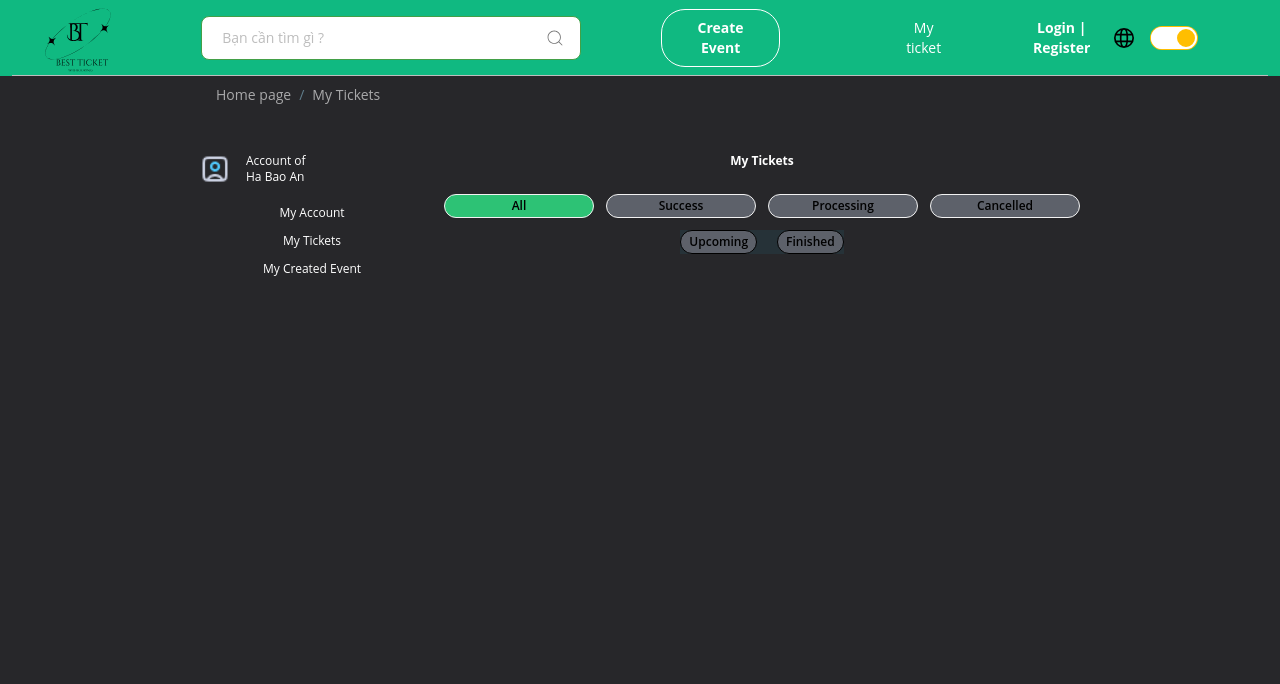
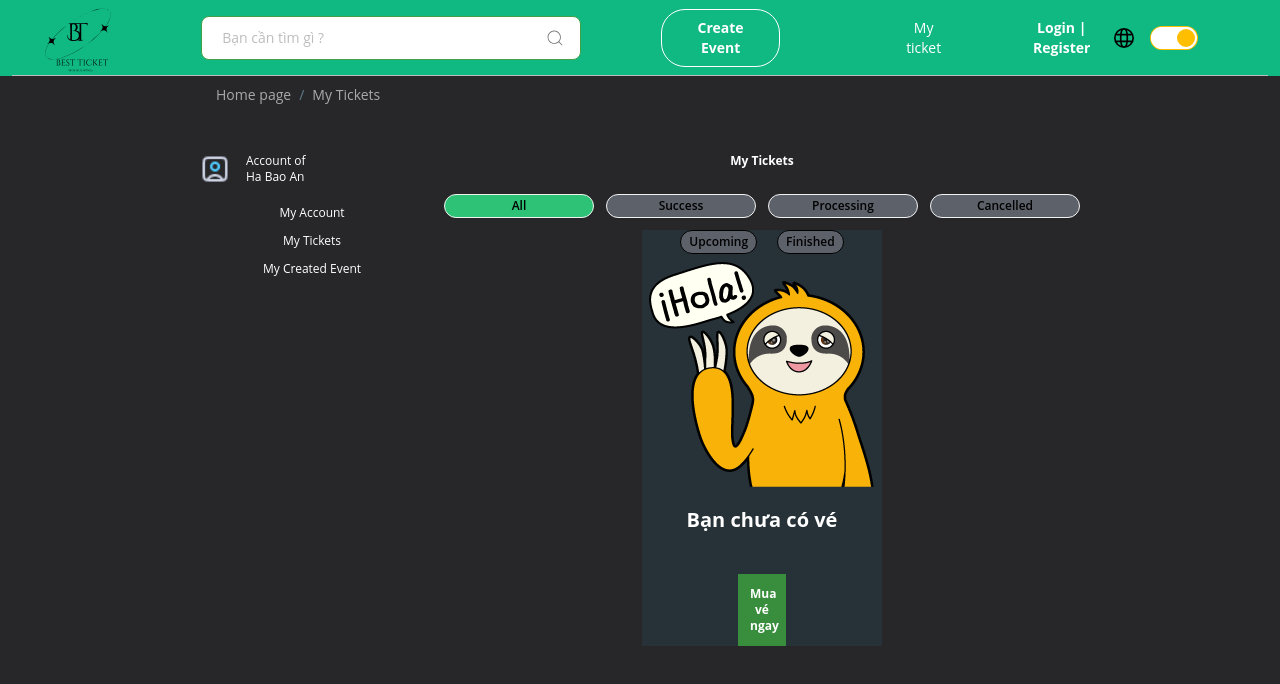
Before and after one commit to C0623I1-project-module-6/best-ticket-front, a React (Vite) app: page /my-ticket/1 in a window 1280 px wide. Shown: the top 684 px of the page. Built offline with nearby package versions, Linux system fonts and the light colour scheme; some icons are missing.

Commit message:
done ticketDetail

```diff
--- a/src/component/event/EventDetail.jsx
+++ b/src/component/event/EventDetail.jsx
@@ -1,6 +1,6 @@
 import {useDispatch, useSelector} from "react-redux";
 import {getEventById, selectEventById} from "../../features/EventSlice.js";
-import {useParams} from "react-router-dom";
+import {NavLink, useLocation, useParams} from "react-router-dom";
 import {useEffect} from "react";
 import {FaClock, FaHeart} from "react-icons/fa";
 import {FaFacebook, FaLocationDot} from "react-icons/fa6";
@@ -12,8 +12,10 @@ import {IoTicket} from "react-icons/io5";
 const EventDetail = () => {
     const dispatch = useDispatch();
     const eventId = useParams().id;
-
+    const location = useLocation();
     const event = useSelector(selectEventById);
+    // const ticket = useSelector(selectTic)
+    console.log(location)
     console.log(event)
     const showEventById = () => {
         console.log(eventId)
@@ -85,9 +87,9 @@ const EventDetail = () => {
                                     <p>03:00 PM - 06:00 PM</p>
                                 </div>
                                 <div className="w-1/6 flex text-right justify-end items-center">
-                                    <div className="py-2 px-10 bg-[#EF4141] text-center text-white text-xs">Mua vé
+                                    <NavLink to={`${location.pathname}/ticket-booking/${event.id}`} className="py-2 px-10 bg-[#EF4141] text-center text-white text-xs">Mua vé
                                         ngay
-                                    </div>
+                                    </NavLink>
                                 </div>
                             </div>
                         </div>
--- a/src/component/ticket/TicketDetails.jsx
+++ b/src/component/ticket/TicketDetails.jsx
@@ -2,16 +2,16 @@ import React, {useEffect, useState} from "react";
 import {useDispatch, useSelector} from "react-redux";
 import {getTicketsByStatusFinished, getTicketsByStatusUpcoming, selectShowTicket} from "../../features/TicketSlice.js";
 import JsBarcode from "jsbarcode";
-import {useParams} from "react-router-dom";
-
+import {NavLink, useParams} from "react-router-dom";
+import img from "../../assets/img/image/main.png"
 
 function TicketDetails(props) {
-    const [keyword, setKeyword] = useState(props.value);
     const customerId = useParams().customerId;
     const dispatch = useDispatch();
     const tickets = useSelector(selectShowTicket)
     const [activeButton1, setActiveButton1] = useState("");
 
+    console.log(tickets)
 
     const arg = {
         customerId: customerId,
@@ -49,12 +49,34 @@ function TicketDetails(props) {
                         Finished
                     < /button>
                 </div>
-                {tickets.data?.map((ticket, index) => (
+                {/*{tickets.data?.map((ticket, index) => (*/}
+                {/*    <div style={{border: "1px solid black"}} className="flex py-3 px-5 h-full"*/}
+                {/*         key={ticket.id}>*/}
+                {/*        <div className="left w-2/12 border-r ">*/}
+                {/*            {index + 1}*/}
+                {/*        </div>*/}
+                {/*        <div className="center w-8/12 pl-3">*/}
+                {/*            <div className="center-top">*/}
+                {/*                <p>Mã vé: {ticket.ticketCode}</p>*/}
+                {/*                <p>Ghế: {ticket.seat}</p>*/}
+                {/*                <h2>Vào lúc: {ticket.time}</h2>*/}
+                {/*                <p>Trạng thái: {ticket.status}</p>*/}
+                {/*                <p>Địa điểm</p>*/}
+                {/*            </div>*/}
+                {/*        </div>*/}
+                {/*        <div className="right w-2/12 border-l flex">*/}
+                {/*            <svg className="h-full w-full ml-2" key={ticket.id}*/}
+                {/*                 id={`barcode-${ticket.ticketCode}`}>{ticket.ticketCode}</svg>*/}
+                {/*        </div>*/}
+                {/*        <hr/>*/}
+                {/*    </div>*/}
 
-                    <div style={{border: "1px solid black"}} className="flex py-3 px-5 h-full"
-                         key={ticket.id}>
+                {/*))}*/}
+                {tickets.data?.length > 0 ? (
+                    tickets.data.map((ticket, index) => (
+                        <div style={{border: "1px solid black"}} className="flex py-3 px-5 h-full" key={ticket.id}>
                             <div className="left w-2/12 border-r ">
-                            {index}
+                                {index + 1}
                             </div>
                             <div className="center w-8/12 pl-3">
                                 <div className="center-top">
@@ -66,14 +88,28 @@ function TicketDetails(props) {
                                 </div>
                             </div>
                             <div className="right w-2/12 border-l flex">
-                            <svg className="h-full w-full ml-2" key={ticket.id}
-                                 id={`barcode-${ticket.ticketCode}`}>{ticket.ticketCode}</svg>
+                                <svg className="h-full w-full ml-2" key={ticket.id} id={`barcode-${ticket.ticketCode}`}>
+                                    {ticket.ticketCode}
+                                </svg>
                             </div>
                             <hr/>
                         </div>
+                    ))
+                ) : (
+                    <>
+                        <div className="flex justify-center">
+                            <img src={img} alt="helo"/>
+                        </div>
+                        <div className="text-center text-xl mt-3 mb-10">Bạn chưa có vé</div>
+                        <div className="flex">
+                            <NavLink to={"/"} className="bg-green-700 mx-auto w-[20%] p-3 text-center">
+                                Mua vé ngay
+                            </NavLink>
+                        </div>
+                    </>
+                )}
+            </div>
 
-                ))}
-            </div>
         </>
     );
 }
```
Also changed, not shown: src/assets/img/image/main.png (added). Lines whose indentation alone changed are shown as unchanged.
